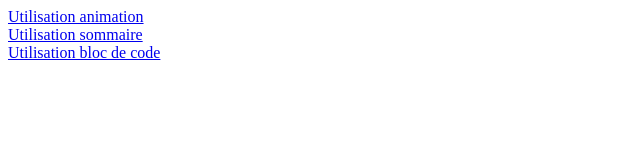
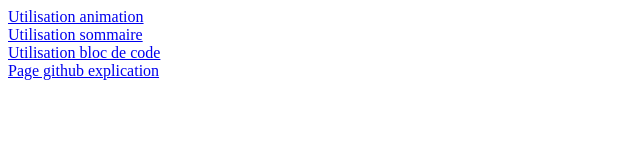
Before and after one commit to Tom314905335798386794917762793/-Tom314905335798386794917762793.github.io, a plain HTML site: page presentationrep/presentation.html in a window 1280 px wide. Shown: the whole page, without its empty margins (0-640 px from the left). Drawn offline with Linux system fonts and the light colour scheme.

Commit message:
Update presentation.html

```diff
--- a/presentationrep/presentation.html
+++ b/presentationrep/presentation.html
@@ -17,3 +17,6 @@
     <div>
         <a href="../presentationrep/codeblock/index.html">Utilisation bloc de code</a>
     </div>
+    <div>
+        <a href="https://github.com/Tom314905335798386794917762793/tom314905335798386794917762793.github.io/blob/main/presentationrep/presentation.txt">Page github explication</a>
+    </div>
```
